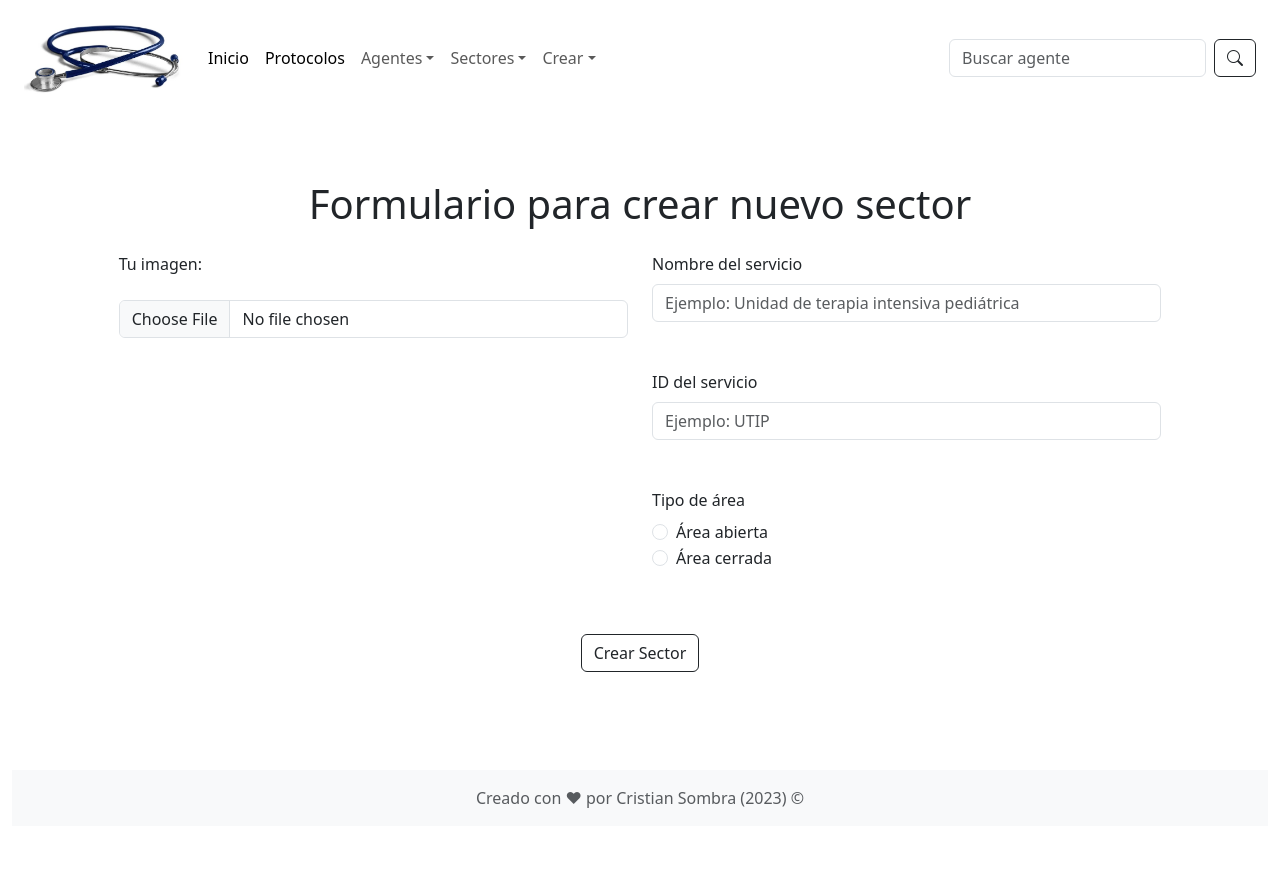
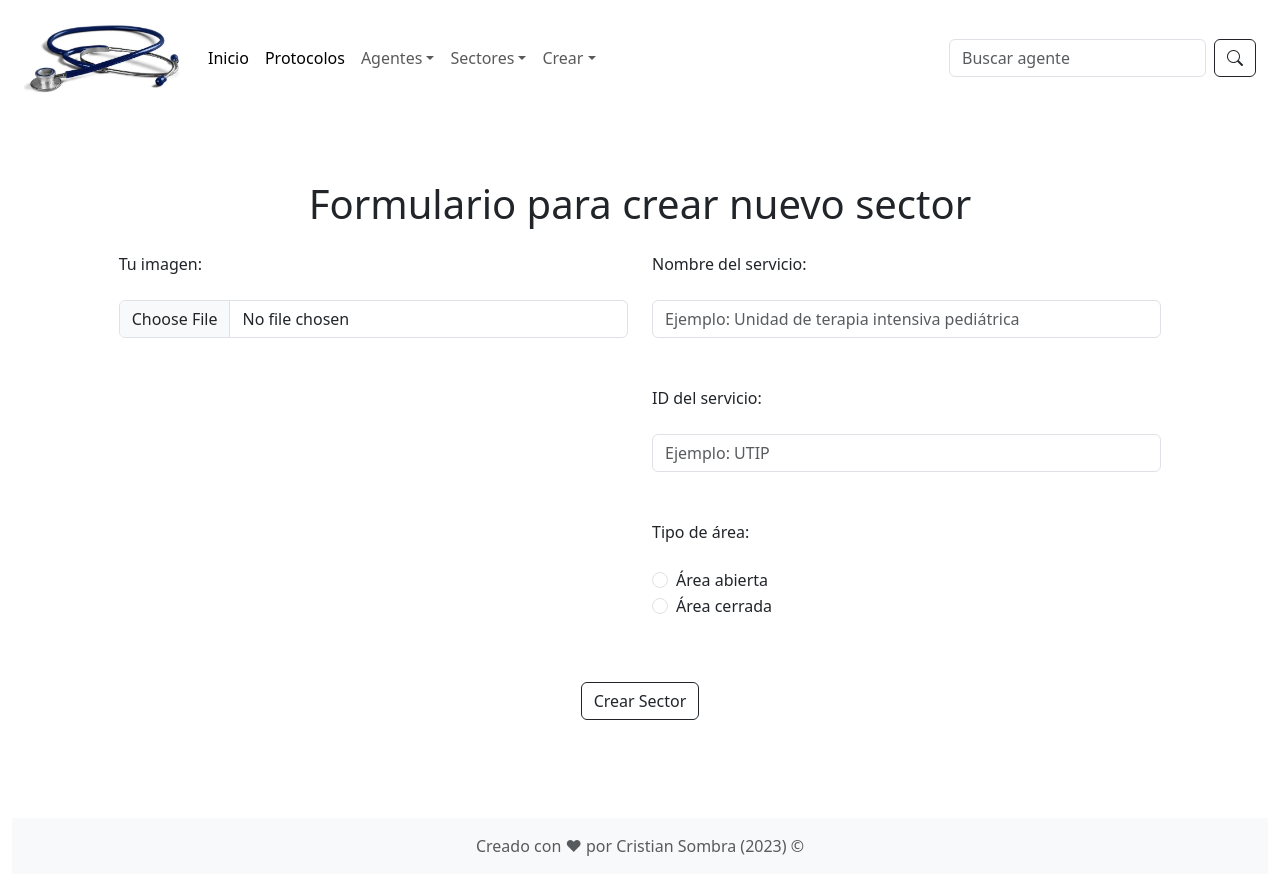
Before and after one commit to CristianSombra/NursingDepartment, a React (Create React App) app in the folder client/: page /formsector in a window 1280 px wide. Before the commit the page ends 826 px from the top, so only its background shows below. Built offline with nearby package versions, Linux system fonts and the light colour scheme.

Commit message:
newSector
Se corrige estilo

```diff
--- a/client/src/Views/Form/newSector.jsx
+++ b/client/src/Views/Form/newSector.jsx
@@ -97,22 +97,22 @@ const NewSector = () => {
                             </div>
 
                             <div className="col-12 col-md-6">
-                                <div className="mb-5">
-                                    <label htmlFor="nombre del servicio" className="form-label">Nombre del servicio</label>
+                                <div className="mb-3">
+                                    <label htmlFor="nombre del servicio" className="form-label">Nombre del servicio:</label>
                                     <input
                                         type="text"
-                                        className="form-control"
+                                        className="form-control mt-3"
                                         name="name"
                                         value={sector.name}
                                         onChange={handleChange}
                                         placeholder="Ejemplo: Unidad de terapia intensiva pediátrica"
                                     />
                                 </div>
-                                <div className="mb-5">
-                                    <label htmlFor="id del servicio" className="form-label">ID del servicio</label>
+                                <div className="my-5">
+                                    <label htmlFor="id del servicio" className="form-label">ID del servicio:</label>
                                     <input
                                         type="text"
-                                        className="form-control"
+                                        className="form-control mt-3"
                                         name="id_sector"
                                         value={sector.id_sector}
                                         onChange={handleChange}
@@ -122,9 +122,9 @@ const NewSector = () => {
 
                                 <div className="mb-3">
                                     <label htmlFor="tipo de área" className="form-label">
-                                        Tipo de área
+                                        Tipo de área:
                                     </label>
-                                    <div className="form-check">
+                                    <div className="form-check mt-3">
                                         <input
                                             type="radio"
                                             className="form-check-input"
```
